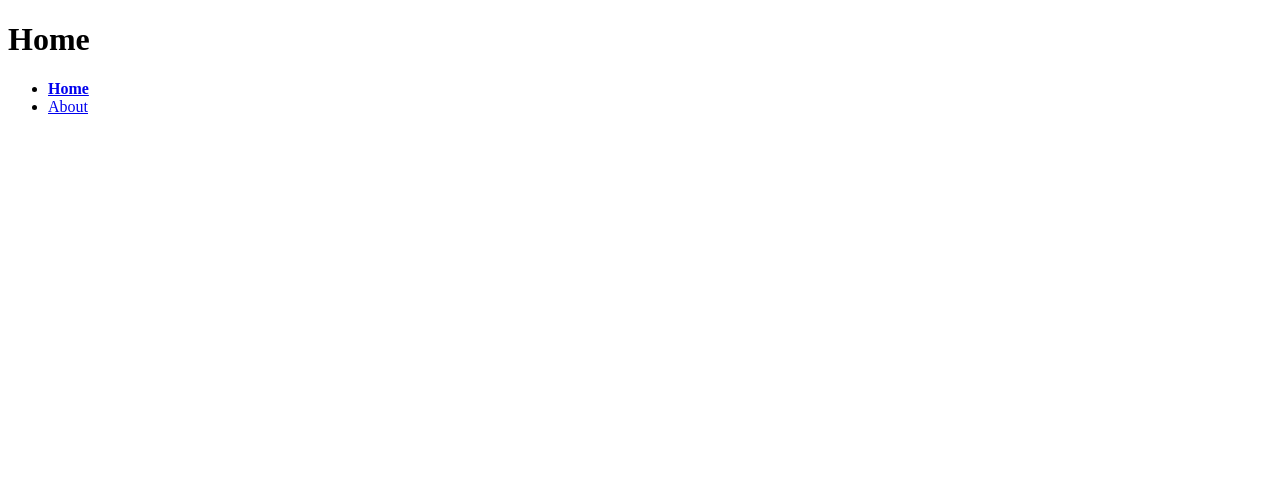
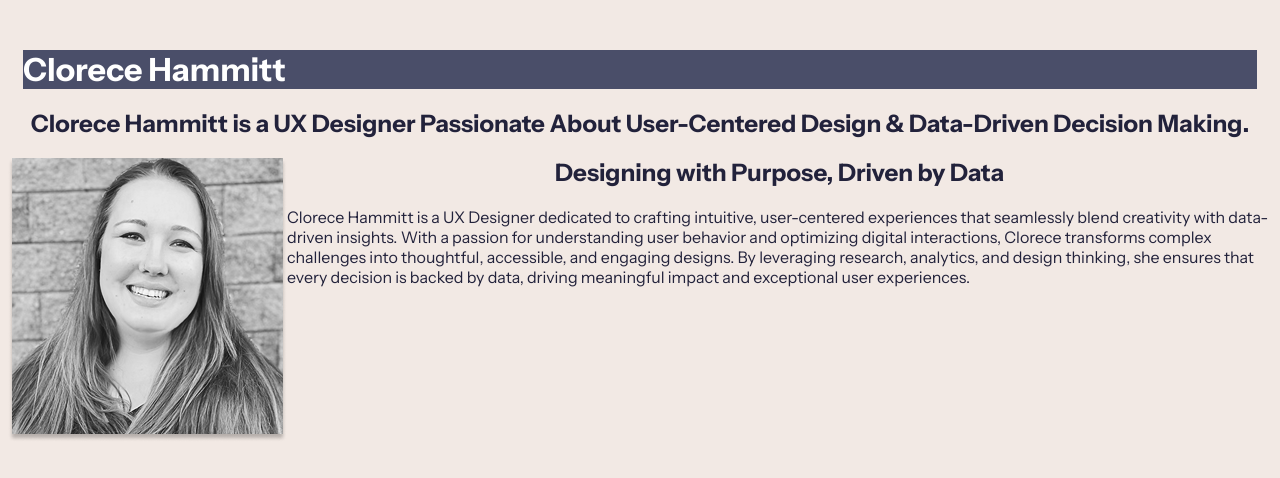
Before and after one commit to cloreceh/html-comp, a plain HTML site: page index.html in a window 1280 px wide. Drawn offline with Linux system fonts and the light colour scheme.

Commit message:
Initial Set-up

```diff
--- a/index.html
+++ b/index.html
@@ -5,15 +5,19 @@
     <meta name="viewport" content="width=device-width, initial-scale=1.0">
     <title>Homepage</title>
     <link rel="stylesheet" href="screen.css">
+    <link rel="preconnect" href="https://fonts.googleapis.com">
+    <link rel="preconnect" href="https://fonts.gstatic.com" crossorigin>
+    <link href="https://fonts.googleapis.com/css2?family=Instrument+Sans:ital,wght@0,400..700;1,400..700&display=swap" rel="stylesheet">
   </head>
   <body>
-    <h1>Home</h1>
-    <nav>
-      <ul>
-        <li><a href="index.html" class="active">Home</a></li>
-        <li><a href="about.html">About</a></li>
-      </ul>
-    </nav>
-    <script src="index.js"></script>
+    <h1>Clorece Hammitt</h1>
+    <section class="short-description">
+      <h2>Clorece Hammitt is a UX Designer Passionate About User-Centered Design & Data-Driven Decision Making.</h2>
+    </section>
+    <section class="information_block">
+      <img src="Trimmed Headshot 1.png" alt="Headshot of Clorece Hammitt">
+      <h2>Designing with Purpose, Driven by Data</h2>
+      <p>Clorece Hammitt is a UX Designer dedicated to crafting intuitive, user-centered experiences that seamlessly blend creativity with data-driven insights. With a passion for understanding user behavior and optimizing digital interactions, Clorece transforms complex challenges into thoughtful, accessible, and engaging designs. By leveraging research, analytics, and design thinking, she ensures that every decision is backed by data, driving meaningful impact and exceptional user experiences.</p>
+    </section>
   </body>
 </html>
--- a/index.js
+++ /dev/null
@@ -1 +0,0 @@
-// Add JavaScript below
--- a/screen.css
+++ b/screen.css
@@ -1,4 +1,46 @@
 /* Add screen styles below */
-a.active {
-    font-weight: bold;
+body{
+    background: #F2E9E4;
+    margin-top: 50px;
+    font-family: "Instrument Sans", serif;
+    font-optical-sizing: auto;
+    font-weight: 400;
+    font-style: normal;
+    font-variation-settings:
+      "wdth" 100;
 }
+.short-description {
+    background: #F2E9E4;
+    color: #22223B;
+    margin: 0 auto;
+    font-family: "Instrument Sans", serif;
+    font-optical-sizing: auto;
+    font-weight: 400;
+    font-style: normal;
+    font-variation-settings:
+      "wdth" 100;
+}
+.information_block {
+    background: #F2E9E4;
+    color: #22223B;
+    margin: 0 auto;
+    font-family: "Instrument Sans", serif;
+    font-optical-sizing: auto;
+    font-weight: 400;
+    font-style: normal;
+    font-variation-settings:
+      "wdth" 100;
+}
+h2{
+    text-align: center;
+    padding-top: 0px;
+}
+h1{
+    background: #4A4E69;
+    color: #ffffff;
+    margin: 15px;
+}
+img {
+    float: left;
+    box-shadow: 0 0 15px rgba(0, 0, 0, 0);
+}
```
Also changed, not shown: about.html (deleted, +0 -19 lines).
